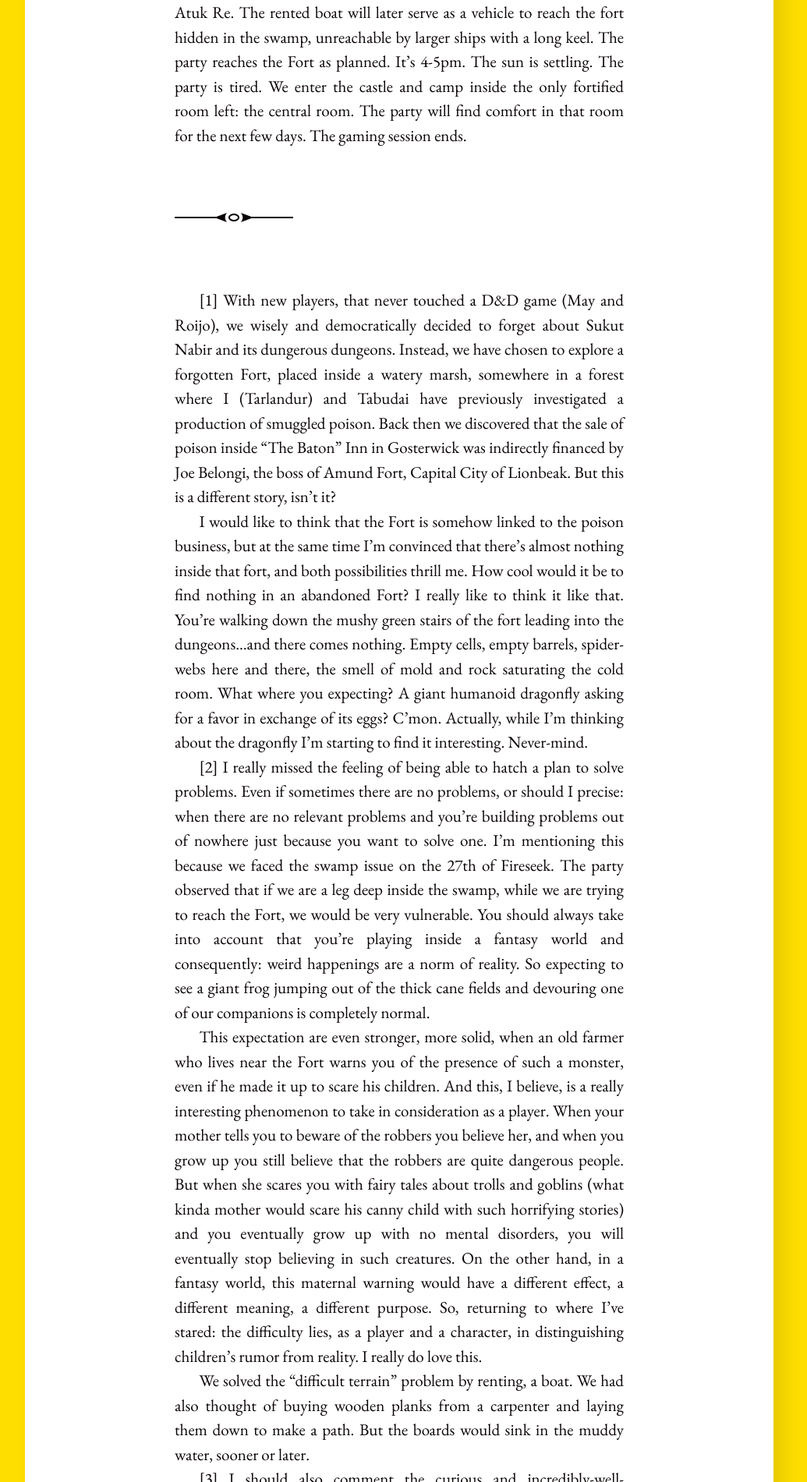
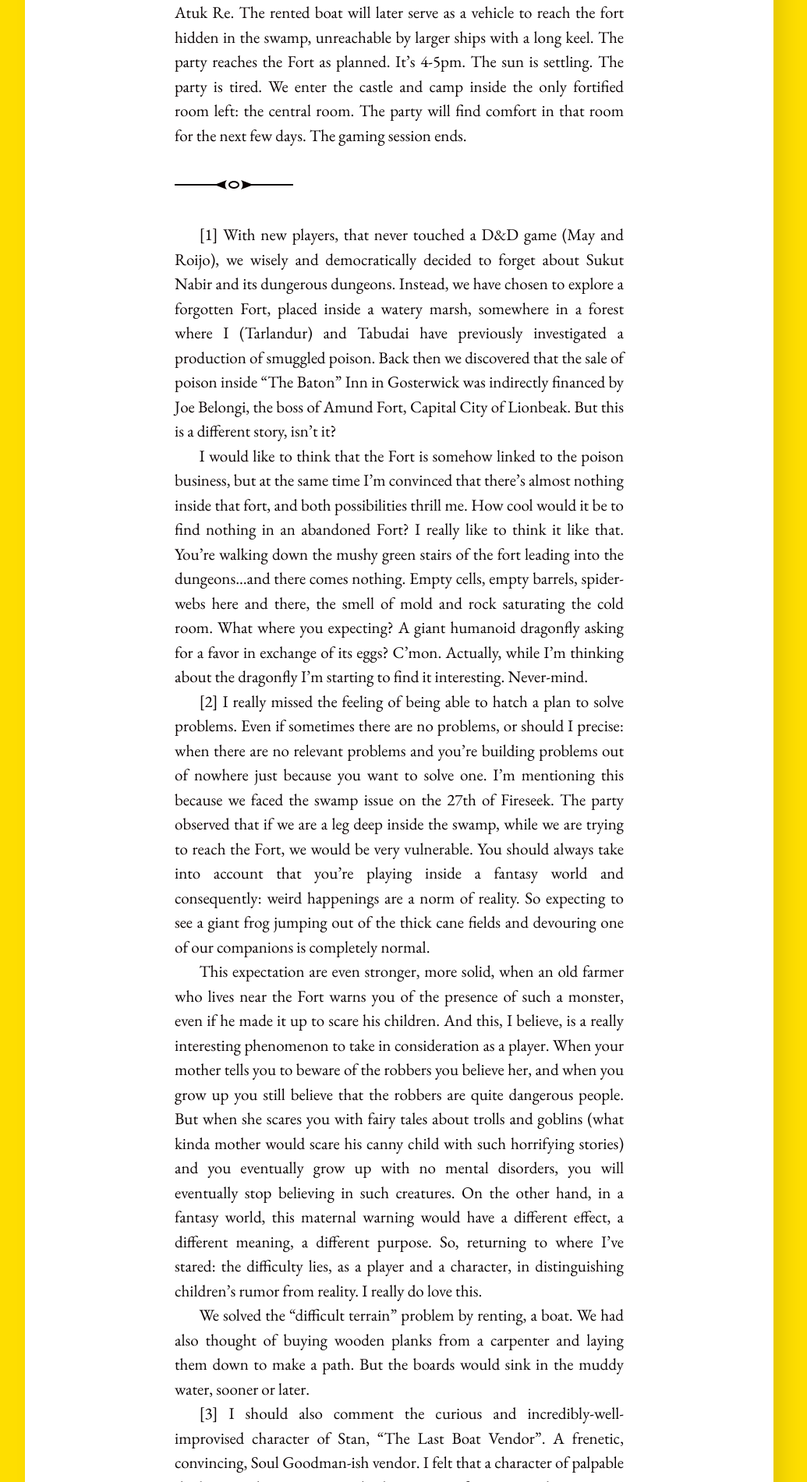
Before and after one commit to InexistentThirdChimera/InexistentThirdChimera.github.io, a Jekyll site: the page built from _posts/2023-01-27-player-report-1;-the-marshes-of-fort-thorham-(from-lionbeak-campaign).md, in a window 1280 px wide. Shown: the part 1043-2944 px from the top of the page at 78% size, without its empty margins (128-1163 px from the left). Built offline with Jekyll 4.4.1, drawn with Linux system fonts in a browser that asks for light colours.

Commit message:
margin maybe fixed

```diff
--- a/_sass/_base.scss
+++ b/_sass/_base.scss
@@ -85,7 +85,8 @@ hr {
   border: 0;
   height: 0;
   @include divider;
-  margin: 4em 0;
+  margin: 0 0;
+  padding: 2em 0 2em 0;
 }
 
 img {
```
